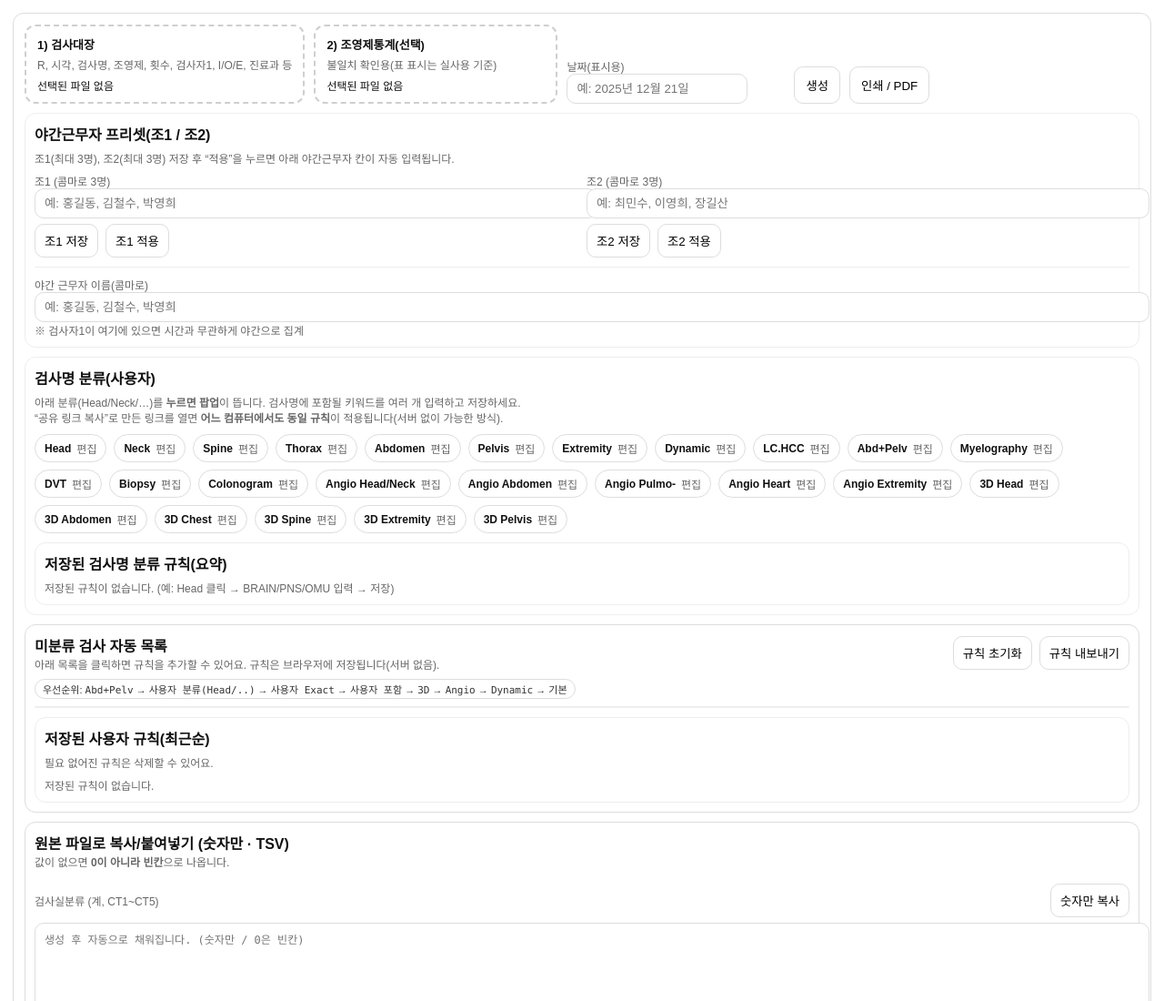
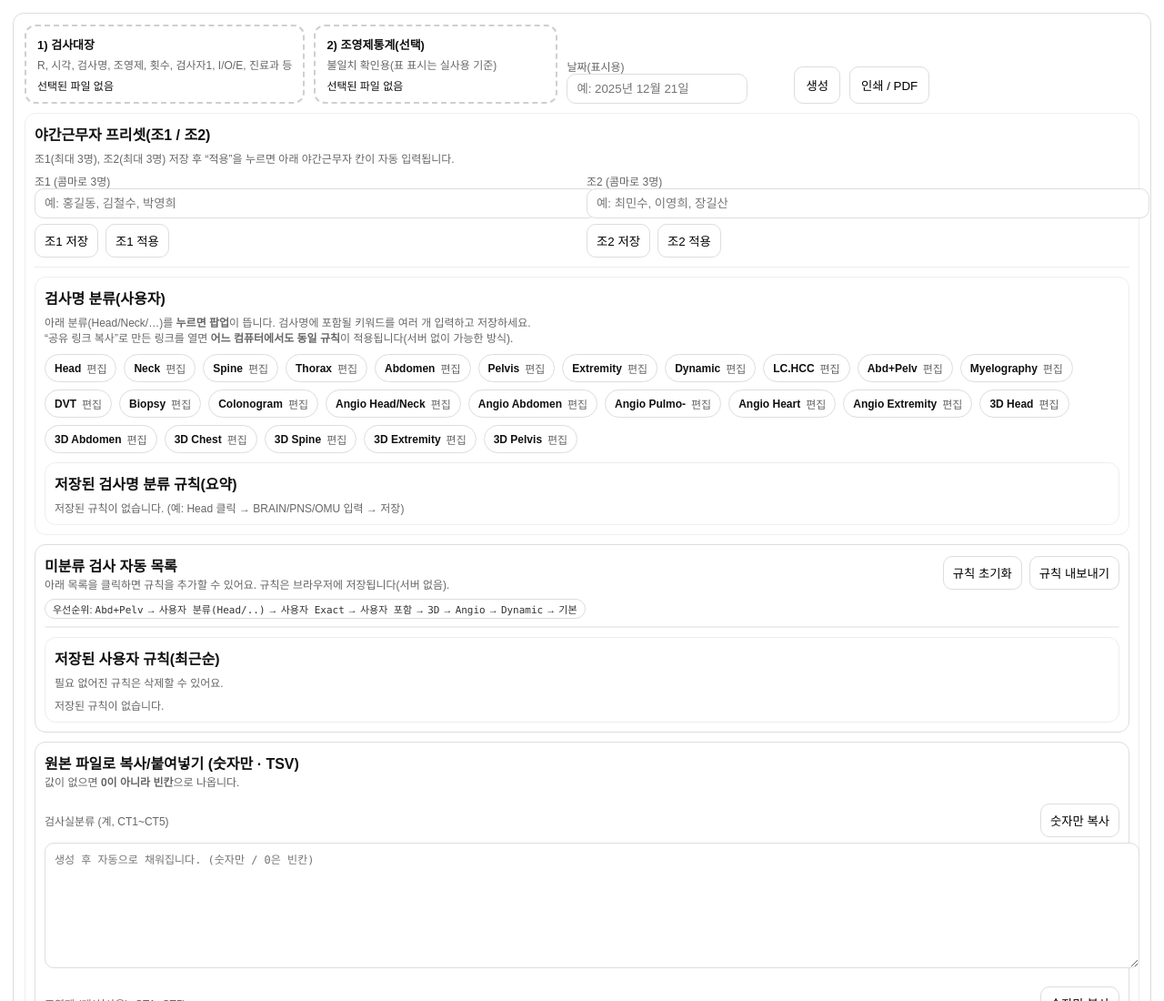
Before and after one commit to sky0820kimyt-ctrl/ct-daily-stats, a plain HTML site: page index.html in a window 1280 px wide. Shown: the top 1100 px of the page at 91% size. Drawn offline with Linux system fonts and the light colour scheme.

Commit message:
Remove night shift worker input from index.html
Removed night shift worker input section from the HTML.

```diff
--- a/index.html
+++ b/index.html
@@ -147,13 +147,6 @@
     </div>
 
     <div class="line"></div>
-
-    <div>
-      <div class="muted">야간 근무자 이름(콤마로)</div>
-      <input id="nightNames" type="text" placeholder="예: 홍길동, 김철수, 박영희" style="width:100%" />
-      <div class="muted">※ 검사자1이 여기에 있으면 시간과 무관하게 야간으로 집계</div>
-    </div>
-  </div>
 
   <!-- ✅ 검사명 분류(사용자): “초기화 버튼” 없음 + “Head 누르면 팝업” -->
   <div class="panel">
```
